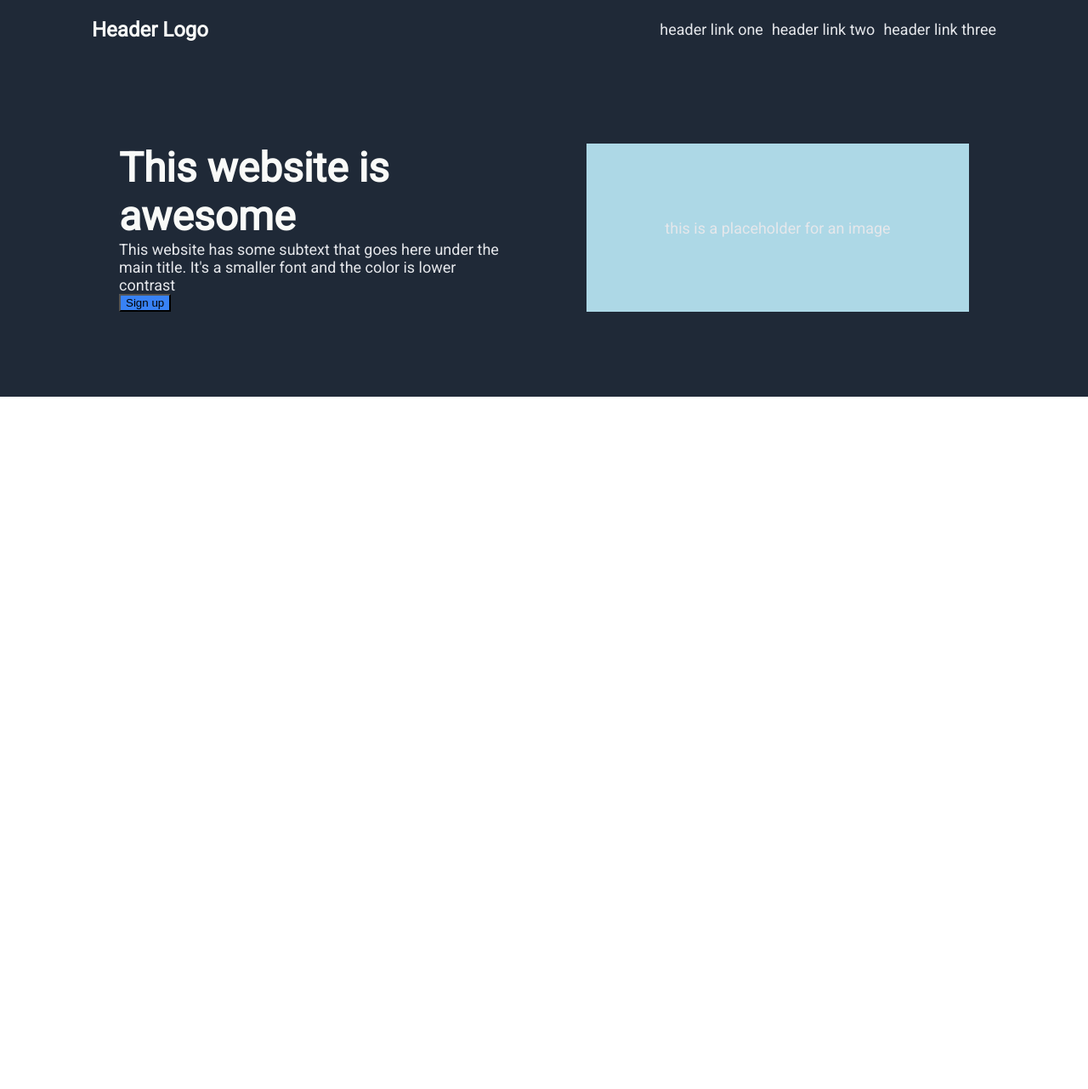
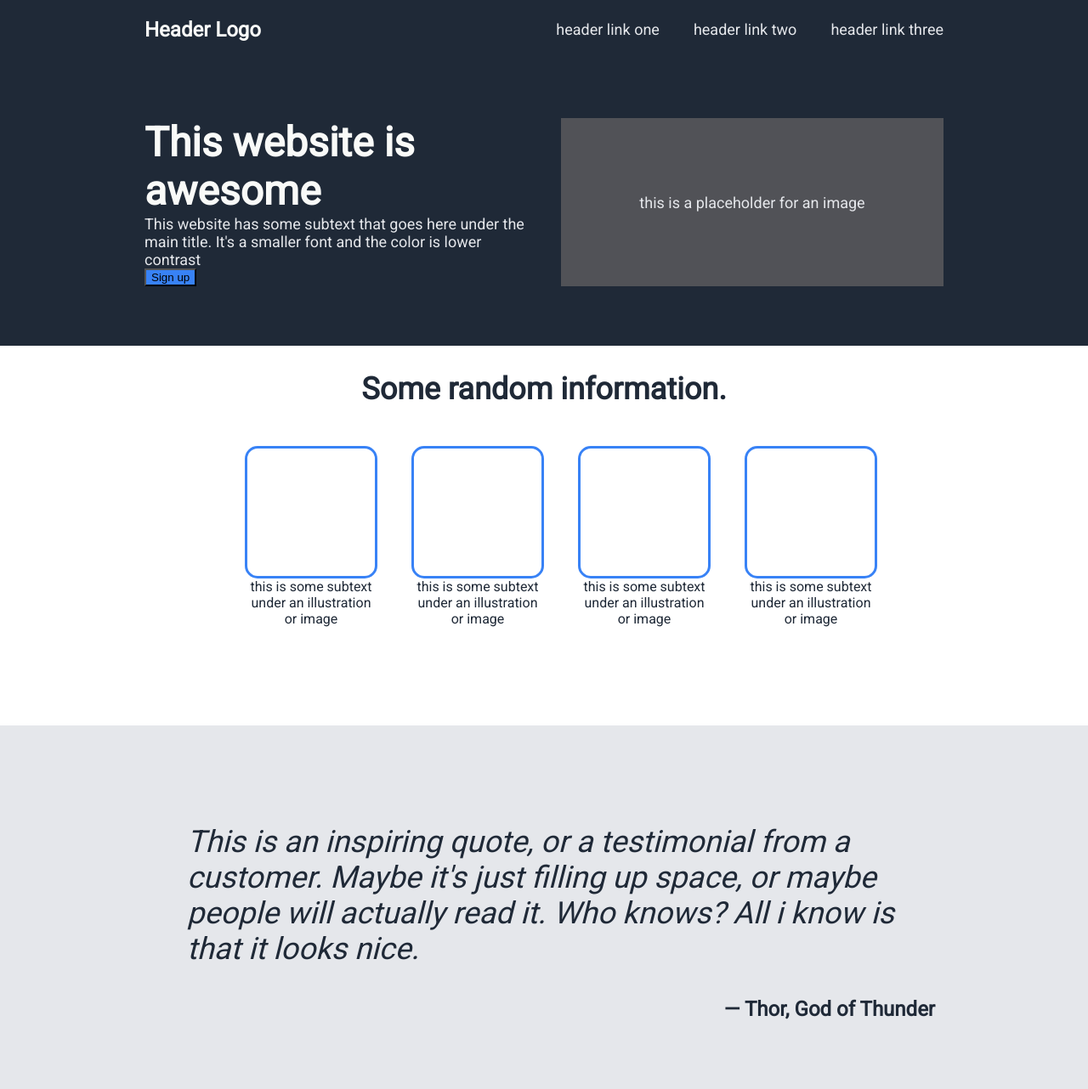
Before and after one commit to gitshtef/landing_page, a plain HTML site: page index.html in a window 1280 px wide. Shown: the whole page at 85% size. Before the commit the page ends 800 px from the top, so only its background shows below. Drawn offline with Linux system fonts and the light colour scheme.

Commit message:
Create info and quote sections and add style

```diff
--- a/index.html
+++ b/index.html
@@ -26,5 +26,36 @@
             <p>this is a placeholder for an image</p>
         </div>
     </div>
+    <div class="info">
+        <div class="title">Some random information.</div>
+        <div class="gallery">
+            <ul>
+                <li>
+                    <div class="box"></div>
+                    <p class="subtext">this is some subtext under an illustration or image</p>
+                </li>
+                <li>
+                    <div class="box"></div>
+                    <p class="subtext">this is some subtext under an illustration or image</p>
+                </li>
+                <li>
+                    <div class="box"></div>
+                    <p class="subtext">this is some subtext under an illustration or image</p>
+                </li>
+                <li>
+                    <div class="box"></div>
+                    <p class="subtext">this is some subtext under an illustration or image</p>
+                </li>
+            </ul>
+        </div>
+    </div>
+    <figure class="quote">
+        <blockquote>
+            This is an inspiring quote, or a testimonial from a customer. Maybe it's just filling up space, or maybe people will actually read it. Who knows? All i know is that it looks nice.
+        </blockquote>
+        <figcaption>
+            &mdash; Thor, God of Thunder
+        </figcaption>
+    </figure>
 </body>
 </html>
--- a/style.css
+++ b/style.css
@@ -11,15 +11,8 @@ body {
     justify-content: space-between;
     background-color: #1f2937;
     align-items: center;
-    padding: 8px;
+    padding: 8px 170px;
     margin: 0;
-}
-
-ul {
-    display: flex;
-    gap: 10px;
-    list-style: none;
-    margin-right: 100px;
 }
 
 a {
@@ -32,7 +25,6 @@ a {
     font-size: 24px;
     color: #f9faf8;
     font-weight: bold;
-    margin-left: 100px;
 }
 
 .container {
@@ -64,7 +56,7 @@ button {
 .box1 {
     max-width: 450px;
     max-height: 220px;
-    margin: 50px;
+    margin: 20px;
 }
 
 .box2 {
@@ -73,7 +65,77 @@ button {
     max-width: 450px;
     align-items: center;
     justify-content: center;
-    background-color: lightblue;
+    background-color: rgb(81, 82, 87);
     max-height: 220px;
-    margin: 50px;
+    margin: 20px;
 }
+
+.info {
+    display: flex;
+    flex-direction: column;
+    align-items: center;
+    margin-bottom: 100px;
+}
+
+.title {
+    color: #1f2937;
+    font-size: 36px;
+    font-weight: 800;
+    margin: 30px;
+}
+
+.gallery {
+    width: 100%;
+
+}
+
+ul {
+    list-style-type: none;
+    display: flex;
+    justify-content: center;
+    gap: 40px;
+}
+
+.box {
+    border-style: solid;
+    border-radius: 15px;
+    border-color: #3882f6;
+    width: 150px;
+    height: 150px;
+}
+
+.subtext {
+    color: #1f2937;
+    width: 150px;
+    font-size:medium;
+}
+
+li {
+    display: flex;
+    flex-direction: column;
+    align-items: center;
+    text-align: center;
+}
+
+.quote {
+    background-color: #e5e7eb;
+    color: #1f2937;
+    display: flex;
+    flex-direction: column;
+    justify-content: space-around;
+    align-items: center;
+    margin: 0;
+    padding: 80px 180px;
+}
+
+blockquote {
+    font-size: 36px;
+    font-style: italic;
+    font-weight: light;
+}
+
+figcaption {
+    margin-left: auto;
+    font-weight: 900;
+    font-size: 24px;
+}
```
